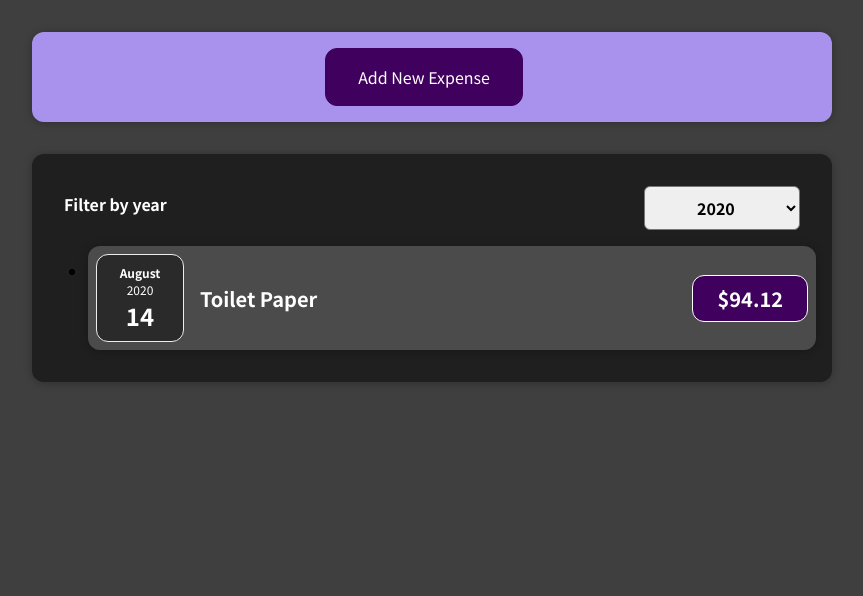
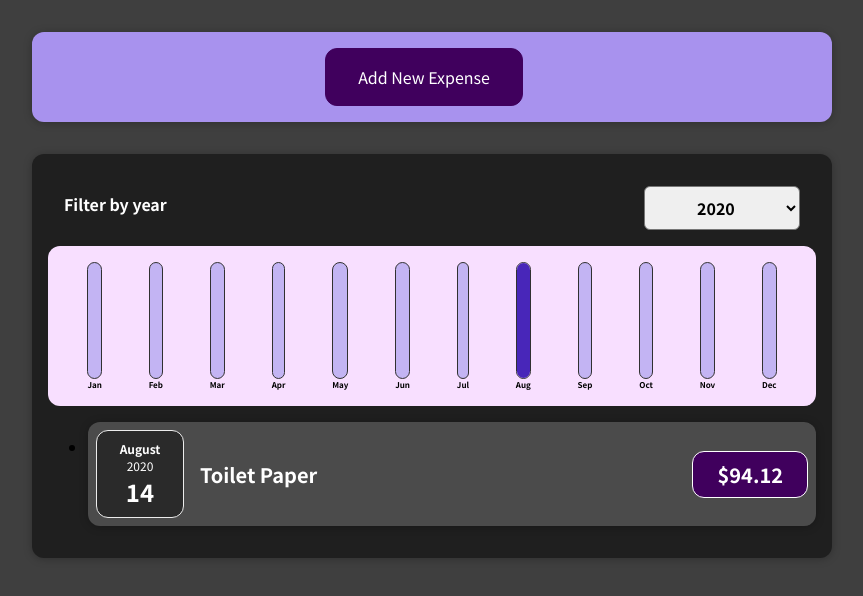
Before and after one commit to Leshista/ReactExpenseTracker, a React (Create React App) app: page / in a window 1280 px wide. Shown: the top 596 px of the page, without its empty margins (208-1071 px from the left). Built offline with nearby package versions, Linux system fonts and the light colour scheme.

Commit message:
Added a chart which reflects money spent on each month of each year

```diff
--- /dev/null
+++ b/src/components/Chart/Chart.css
@@ -0,0 +1,9 @@
+.chart {
+    padding: 1rem;
+    border-radius: 12px;
+    background-color: #f8dfff;
+    text-align: center;
+    display: flex;
+    justify-content: space-around;
+    height: 10rem;
+}
--- /dev/null
+++ b/src/components/Chart/Chart.js
@@ -0,0 +1,24 @@
+import './Chart.css';
+import ChartBar from './ChartBar';
+
+const Chart = (props) => {
+    const dataPointsValues = props.dataPoints.map(
+        (dataPoint) => dataPoint.value
+    );
+    const totalMaximum = Math.max(...dataPointsValues);
+
+    return (
+        <div className="chart">
+            {props.dataPoints.map((dataPoint) => (
+                <ChartBar
+                    key={dataPoint.label}
+                    value={dataPoint.value}
+                    maxValue={totalMaximum}
+                    label={dataPoint.label}
+                />
+            ))}
+        </div>
+    );
+};
+
+export default Chart;
--- /dev/null
+++ b/src/components/Chart/ChartBar.css
@@ -0,0 +1,30 @@
+.chart-bar {
+    height: 100%;
+    display: flex;
+    flex-direction: column;
+    align-items: center;
+}
+
+.chart-bar__inner {
+    height: 100%;
+    width: 100%;
+    border: 1px solid #313131;
+    border-radius: 12px;
+    background-color: #c3b4f3;
+    overflow: hidden;
+    display: flex;
+    flex-direction: column;
+    justify-content: flex-end;
+}
+
+.chart-bar__fill {
+    background-color: #4826b9;
+    width: 100%;
+    transition: all 0.3s ease-out;
+}
+
+.chart-bar__label {
+    font-weight: bold;
+    font-size: 0.5rem;
+    text-align: center;
+}
--- /dev/null
+++ b/src/components/Chart/ChartBar.js
@@ -0,0 +1,21 @@
+import './ChartBar.css';
+
+const ChartBar = (props) => {
+    let barFillHeight = '0%';
+    if (props.maxValue > 0) {
+        barFillHeight = Math.round((props.value / props.maxValue) * 100) + '%';
+    }
+    return (
+        <div className="chart-bar">
+            <div className="chart-bar__inner">
+                <div
+                    className="chart-bar__fill"
+                    style={{ height: barFillHeight }}
+                ></div>
+            </div>
+            <div className="chart-bar__label">{props.label}</div>
+        </div>
+    );
+};
+
+export default ChartBar;
--- a/src/components/Expenses/Expenses.js
+++ b/src/components/Expenses/Expenses.js
@@ -3,6 +3,7 @@
 import ExpensesFilter from './ExpensesFilter';
 import ExpensesList from './ExpensesList';
 import './Expenses.css';
+import ExpensesChart from './ExpensesChart';
 
 const Expenses = (props) => {
     const [filteredYear, setFilteredYear] = useState('2020');
@@ -19,6 +20,7 @@
                     selected={filteredYear}
                     onChangeFilter={filterChangeHandler}
                 />
+                <ExpensesChart items={props.items} />
                 <ExpensesList items={props.items} />
             </Card>
         </div>
--- /dev/null
+++ b/src/components/Expenses/ExpensesChart.js
@@ -0,0 +1,63 @@
+import Chart from '../Chart/Chart';
+
+const ExpensesChart = (props) => {
+    const chartDataPoints = [
+        {
+            label: 'Jan',
+            value: 0,
+        },
+        {
+            label: 'Feb',
+            value: 0,
+        },
+        {
+            label: 'Mar',
+            value: 0,
+        },
+        {
+            label: 'Apr',
+            value: 0,
+        },
+        {
+            label: 'May',
+            value: 0,
+        },
+        {
+            label: 'Jun',
+            value: 0,
+        },
+        {
+            label: 'Jul',
+            value: 0,
+        },
+        {
+            label: 'Aug',
+            value: 0,
+        },
+        {
+            label: 'Sep',
+            value: 0,
+        },
+        {
+            label: 'Oct',
+            value: 0,
+        },
+        {
+            label: 'Nov',
+            value: 0,
+        },
+        {
+            label: 'Dec',
+            value: 0,
+        },
+    ];
+
+    for (const expense of props.items) {
+        const expenseMonth = expense.date.getMonth();
+        chartDataPoints[expenseMonth].value += expense.amount;
+    }
+
+    return <Chart dataPoints={chartDataPoints} />;
+};
+
+export default ExpensesChart;
--- a/src/components/NewExpense/ExpenseForm.js
+++ b/src/components/NewExpense/ExpenseForm.js
@@ -44,7 +44,7 @@
 
         const expenseData = {
             title: enteredTitle,
-            amount: enteredAmount,
+            amount: +enteredAmount,
             date: new Date(enteredDate),
         };
 
```
Also changed, not shown: 1 other file (tests, documents, lock files or other folders).
